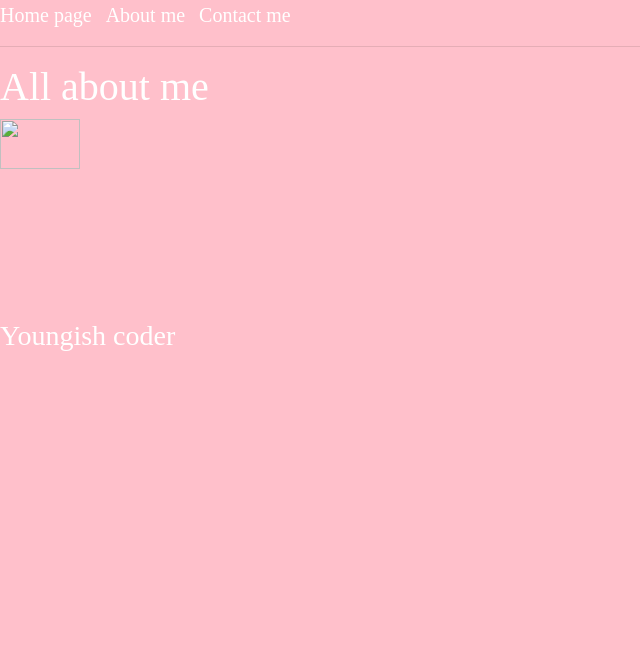
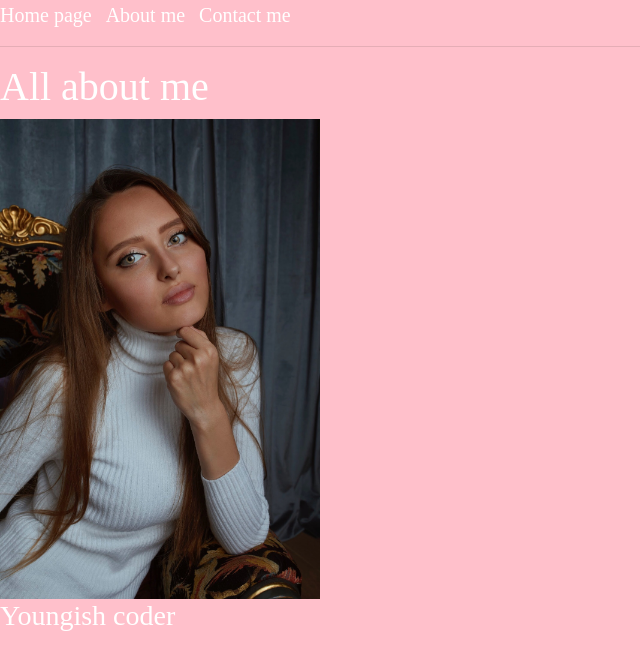
Before and after one commit to MilanaRak/milanarak.github.io, a plain HTML site: page aboutme.html in a window 1280 px wide. Shown: the whole page, without its empty margins (0-640 px from the left). Drawn offline with Linux system fonts and the light colour scheme.

Commit message:
Update aboutme.html

```diff
--- a/aboutme.html
+++ b/aboutme.html
@@ -12,7 +12,7 @@
   </head>
   <body>
 		<a
-		href="mila.html">
+		href="index.html">
 		   Home page
 		</a>
 		&nbsp;
@@ -30,9 +30,9 @@
 		<hr></hr>
 		<h1>All about me</h1>
 
-		<a href="image-29-12-19-04-48.jpeg">
+		<a href="я.jpeg">
 		  <img
-			 src="image-29-12-19-04-48.jpeg"
+			 src="я.jpeg"
 			 width="25%"
 			/>
 			</a>
```
